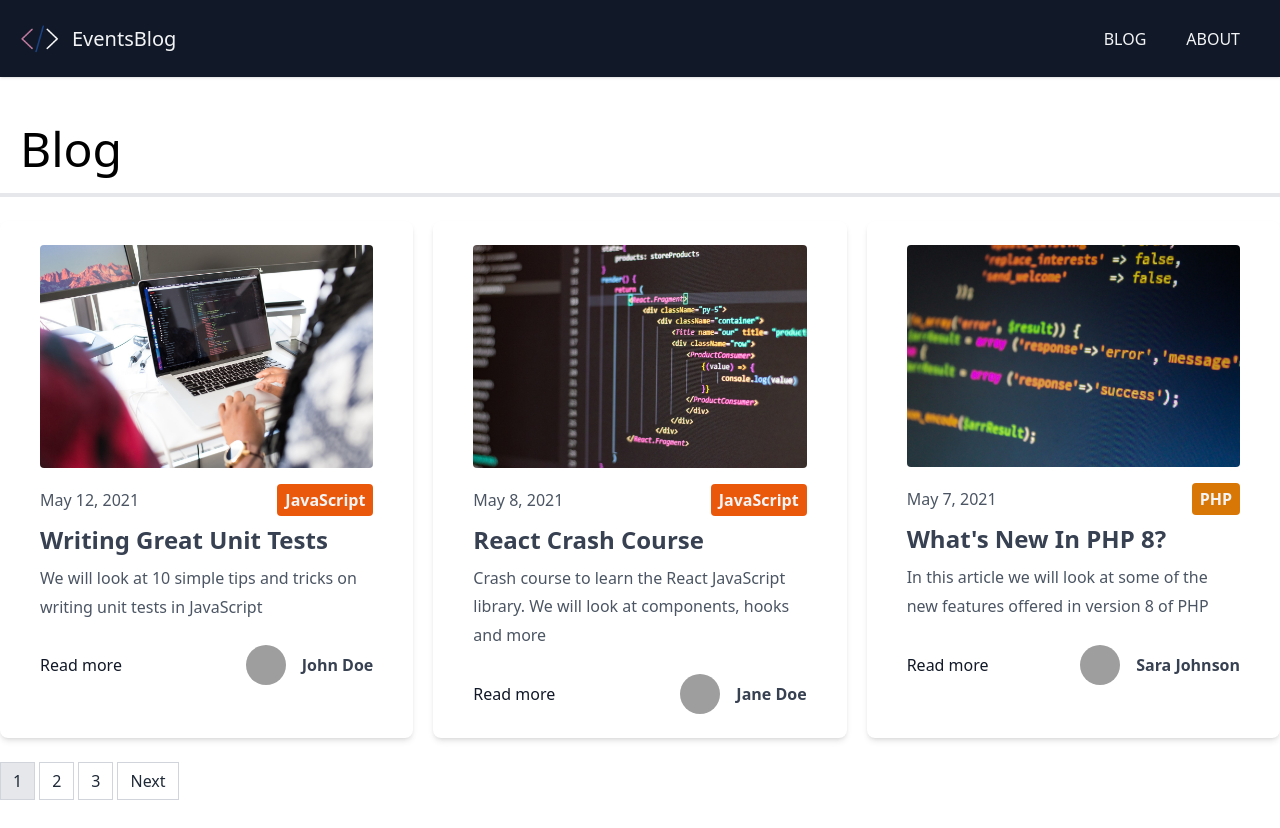
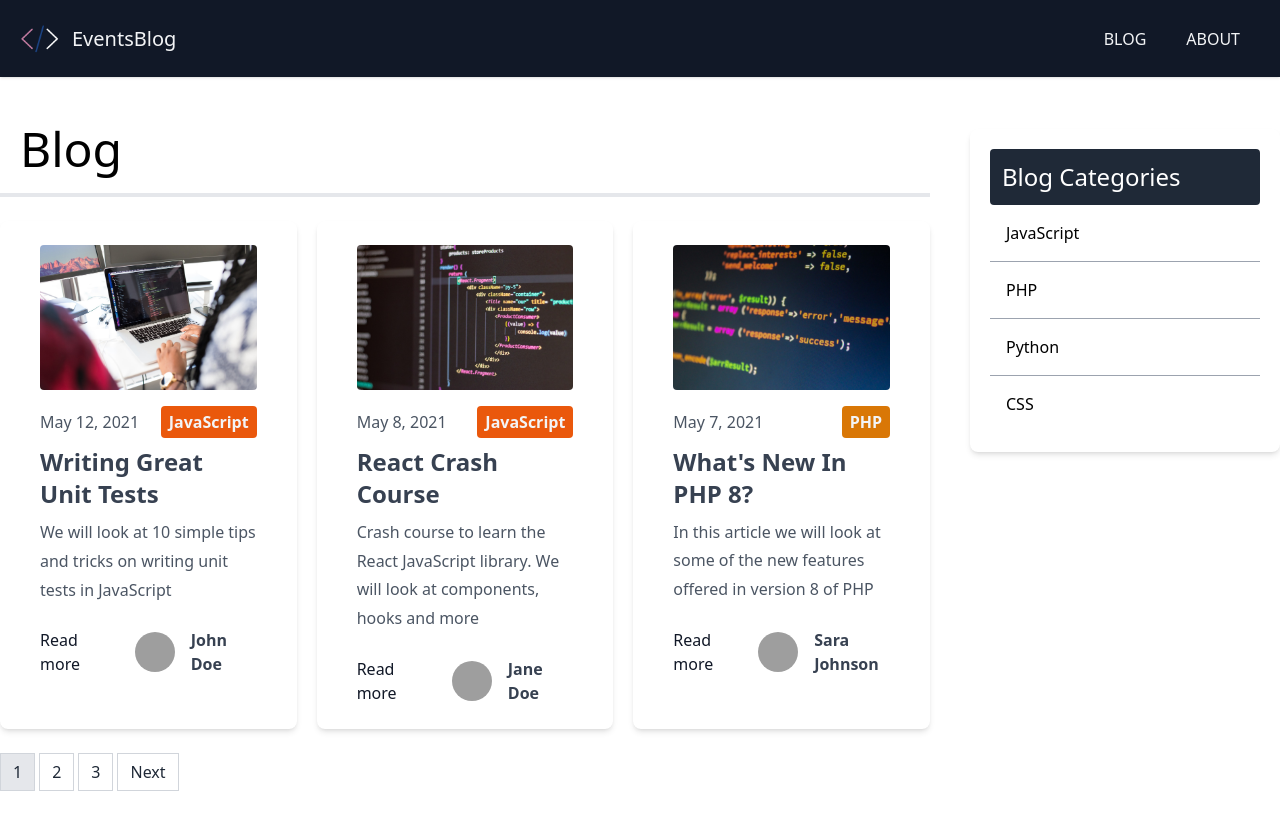
Before and after one commit to Lerik13/blog_events, a Next.js app: page /blog/page/1 in a window 1280 px wide. Built offline with nearby package versions, Linux system fonts and the light colour scheme; grey boxes are pictures that could not be loaded.

Commit message:
+ component CategoryList

```diff
--- /dev/null
+++ b/components/CategoryList.js
@@ -0,0 +1,21 @@
+import Link from 'next/link'
+import React from 'react'
+
+const CategoryList = ({ categories }) => {
+	return (
+		<div className="w-full p-5 bg-white rounded-lg shadow-md mt-6">
+			<h3 className="text-2xl bg-gray-800 text-white p-3 rounded">
+				Blog Categories
+			</h3>
+			<ul className="grid grid-cols-1 divide-y divide-gray-400">
+				{categories.map((category, index) => (
+					<Link key={index} href={`/blog/category/${category.toLowerCase()}`}>
+						<li className="p-4 cursor-pointer hover:bg-gray-50">{category}</li>
+					</Link>
+				))}
+			</ul>
+		</div>
+	)
+}
+
+export default CategoryList
--- a/components/Pagination.js
+++ b/components/Pagination.js
@@ -13,7 +13,7 @@ const Pagination = ({currentPage, numPages}) => {
 		<div className='mt-6'>
 			<ul className="flex pl-0 list-none my-2">
 				{!isFirst && (
-					<Link href={prevPage}>
+					<Link key={-1} href={prevPage}>
 						<li className='relative block py-2 px-3 leading-tight bg-white border border-gray-300 text-gray-800 mr-1 hover:bg-gray-200 cursor-pointer'>
 							Previous
 						</li>
@@ -21,13 +21,13 @@ const Pagination = ({currentPage, numPages}) => {
 				)}
 
 				{Array.from({length: numPages}, (_, i) => (
-					<Link href={`/blog/page/${i + 1}`}>
+					<Link key={i} href={`/blog/page/${i + 1}`}>
 						{i === currentPage-1 ? (
-							<li key={i} className='relative block py-2 px-3 leading-tight bg-gray-200 border border-gray-300 text-gray-800 mr-1 hover:bg-gray-200 cursor-pointer'>
+							<li className='relative block py-2 px-3 leading-tight bg-gray-200 border border-gray-300 text-gray-800 mr-1 hover:bg-gray-200 cursor-pointer'>
 								{i + 1}
 							</li>
 						) : (
-							<li key={i} className='relative block py-2 px-3 leading-tight bg-white border border-gray-300 text-gray-800 mr-1 hover:bg-gray-200 cursor-pointer'>
+							<li className='relative block py-2 px-3 leading-tight bg-white border border-gray-300 text-gray-800 mr-1 hover:bg-gray-200 cursor-pointer'>
 								{i + 1}
 							</li>
 						)}
@@ -35,7 +35,7 @@ const Pagination = ({currentPage, numPages}) => {
 				))}
 
 				{!isLast && (
-					<Link href={nextPage}>
+					<Link key={numPages} href={nextPage}>
 						<li className='relative block py-2 px-3 leading-tight bg-white border border-gray-300 text-gray-800 mr-1 hover:bg-gray-200 cursor-pointer'>
 							Next
 						</li>
--- a/pages/blog/category/[category_name].js
+++ b/pages/blog/category/[category_name].js
@@ -4,17 +4,26 @@ import matter from 'gray-matter';
 import Layout from "@/components/Layout";
 import Post from '@/components/Post';
 import { getPosts } from '@/lib/posts';
+import CategoryList from '@/components/CategoryList';
 
-export default function CategoryBlogPage({ posts, categoryName }) {
+export default function CategoryBlogPage({ posts, categoryName, categories }) {
 
 	return (
 		<Layout>
-			<h1 className='text-5xl border-b-4 p-5'>Posts in {categoryName}</h1>
+			<div className="flex justify-between">
+				<div className="w-3/4 mr-10">
+					<h1 className='text-5xl border-b-4 p-5'>Posts in {categoryName}</h1>
 
-			<div className='grid md:grid-cols-2 lg:grid-cols-3 gap-5'>
-				{posts.map((post, index) => (
-					<Post key={index} post={post} />
-				))}
+					<div className='grid md:grid-cols-2 lg:grid-cols-3 gap-5'>
+						{posts.map((post, index) => (
+							<Post key={index} post={post} />
+						))}
+					</div>
+				</div>
+
+				<div className="w-1/4">
+					<CategoryList categories={categories} />
+				</div>
 			</div>
 		</Layout>
 	)
@@ -42,15 +51,20 @@ export async function getStaticPaths() {
 }
 
 export async function getStaticProps({params: {category_name}}) {
+	const posts = getPosts()
 
 	// Filter posts by category
-	const categoryPosts = getPosts()
+	const categoryPosts = posts
 		.filter(post => post.frontmatter.category.toLowerCase() === category_name)
+
+	// Get categories for sidebar
+	const categories = [...new Set(posts.map(post => post.frontmatter.category))]
 
 	return {
 		props: {
 			posts: categoryPosts,
-			categoryName: category_name
+			categoryName: category_name,
+			categories
 		},
 	}
 }
--- a/pages/blog/page/[page_index].js
+++ b/pages/blog/page/[page_index].js
@@ -3,14 +3,16 @@ import path from 'path';
 import Layout from "@/components/Layout";
 import Post from '@/components/Post';
 import Pagination from '@/components/Pagination';
+import CategoryList from '@/components/CategoryList';
 import {POSTS_PER_PAGE} from '@/config';
 import { getPosts } from '@/lib/posts';
 
-export default function BlogPage({ posts, numPages, currentPage }) {
-	//console.log(posts)
+export default function BlogPage({ posts, numPages, currentPage, categories }) {
 
 	return (
 		<Layout>
+			<div className="flex justify-between">
+				<div className="w-3/4 mr-10">
 					<h1 className='text-5xl border-b-4 p-5'>Blog</h1>
 
 					<div className='grid md:grid-cols-2 lg:grid-cols-3 gap-5'>
@@ -20,6 +22,12 @@ export default function BlogPage({ posts, numPages, currentPage }) {
 					</div>
 
 					<Pagination currentPage={currentPage} numPages={numPages} />
+				</div>
+
+				<div className="w-1/4">
+					<CategoryList categories={categories} />
+				</div>
+			</div>
 		</Layout>
 	)
 }
@@ -47,16 +55,22 @@ export async function getStaticProps({params}) {
 
 	const files = fs.readdirSync(path.join('posts'))
 
+	const posts = getPosts()
+
+	// Get categories for sidebar
+	const categories = [...new Set(posts.map(post => post.frontmatter.category))]
+
 	const numPages = Math.ceil(files.length / POSTS_PER_PAGE)
 	const pageIndex = page - 1
-	const orderedPosts = getPosts()
+	const orderedPosts = posts
 		.slice(pageIndex * POSTS_PER_PAGE, (pageIndex + 1) * POSTS_PER_PAGE)
 
 	return {
 		props: {
 			posts: orderedPosts,
 			numPages,
-			currentPage: page
+			currentPage: page,
+			categories
 		},
 	}
 }
```
Lines whose indentation alone changed are shown as unchanged.
